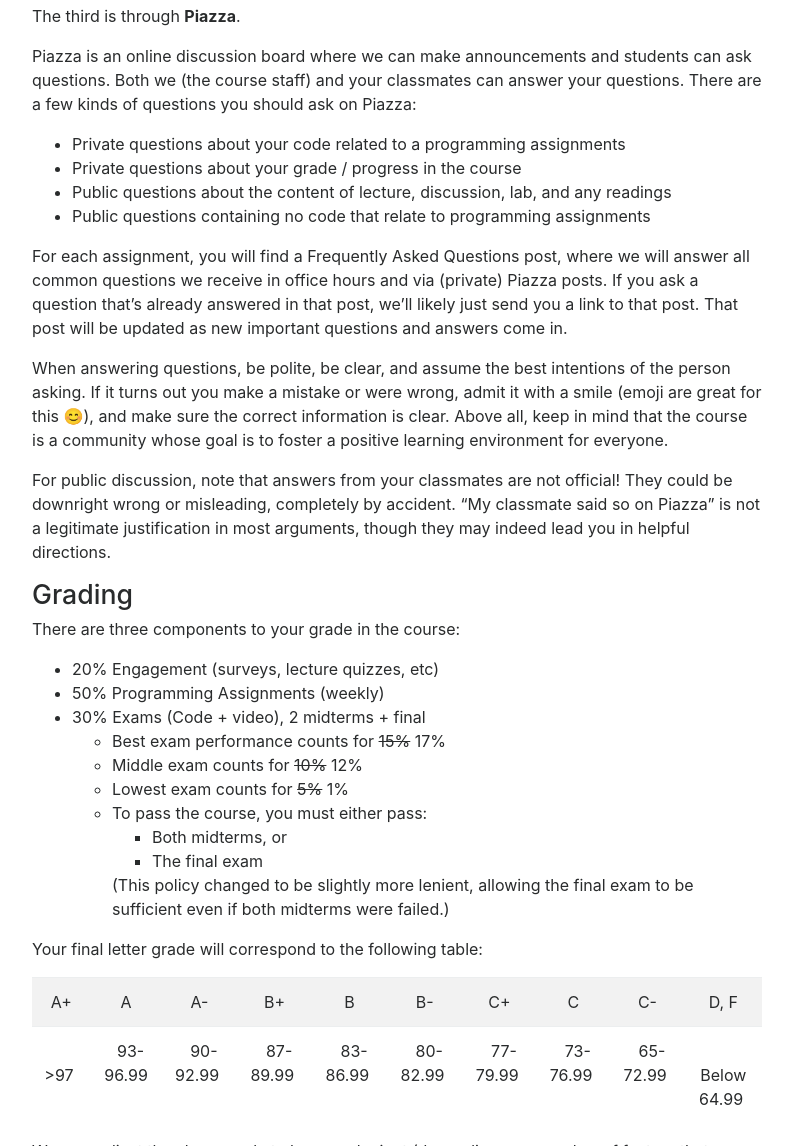
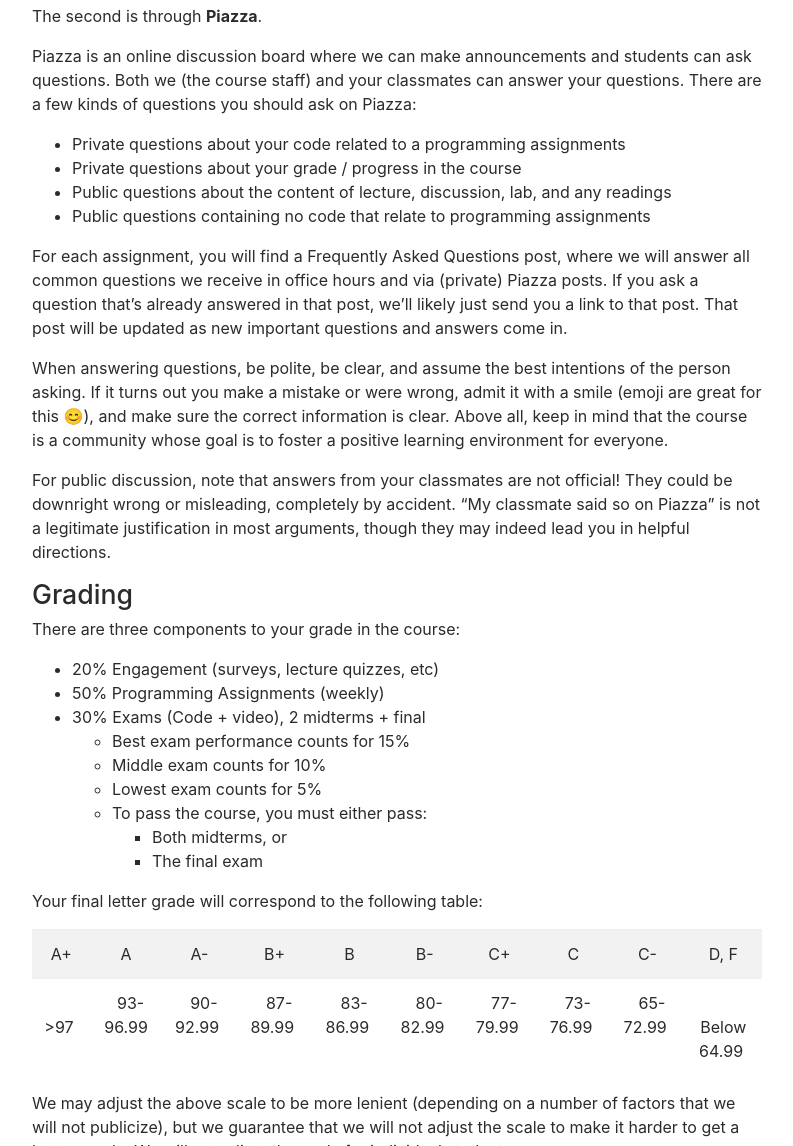
Before and after one commit to ucsd-cse11-sp21/ucsd-cse11-sp21.github.io, a Jekyll site: the page built from index.md, in a window 1280 px wide and 1400 px high, scrolled down 3354 px. Shown: the part 254-1400 px from the top of the window, without its empty margins (243-1036 px from the left). Built offline with Jekyll 4.4.1, drawn with Linux system fonts in a browser that asks for light colours; nearby versions of some CDN libraries.

Commit message:
Update index.md

```diff
--- a/index.md
+++ b/index.md
@@ -140,7 +140,7 @@ to be able to do programming work on your own!
 
 <iframe src="https://calendar.google.com/calendar/embed?src=c_kulptphaqshnppicbrk3v0rhl8%40group.calendar.google.com&ctz=America%2FLos_Angeles&amp;src=Y18wcmxsaW8yOTgzcnZyazIzbDZvNDJrOTlpc0Bncm91cC5jYWxlbmRhci5nb29nbGUuY29t&amp;src=ZW4udXNhI2hvbGlkYXlAZ3JvdXAudi5jYWxlbmRhci5nb29nbGUuY29t&amp;color=%23EF6C00&amp;color=%230B8043&amp;mode=WEEK&amp;showTz=1&amp;showCalendars=0&amp;showPrint=0&amp;showNav=1&amp;showTabs=1" style="border:solid 1px #777" width="800" height="600" frameborder="0" scrolling="no"></iframe>
 
-The third is through **Piazza**.
+The second is through **Piazza**.
 
 Piazza is an online discussion board where we can make announcements and
 students can ask questions. Both we (the course staff) and your classmates can
@@ -177,15 +177,12 @@ There are three components to your grade in the course:
 - 20% Engagement (surveys, lecture quizzes, etc)
 - 50% Programming Assignments (weekly)
 - 30% Exams (Code + video), 2 midterms + final
-  - Best exam performance counts for ~~15%~~ 17%
-  - Middle exam counts for ~~10%~~ 12%
-  - Lowest exam counts for ~~5%~~ 1%
+  - Best exam performance counts for 15%
+  - Middle exam counts for 10%
+  - Lowest exam counts for 5%
   - To pass the course, you must either pass:
     - Both midterms, or
     - The final exam
-
-    (This policy changed to be slightly more lenient, allowing the final exam
-    to be sufficient even if both midterms were failed.)
 
 Your final letter grade will correspond to the following table:
 
```
